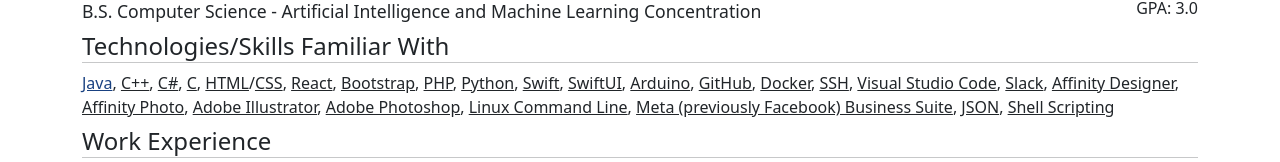
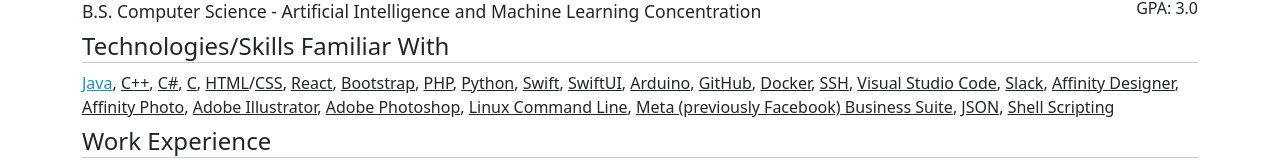
Before and after one commit to AyeCL/resume, a React (Create React App) app: page / in a window 1280 px wide. In both pictures the pointer is over the link "Java". Shown: the part 183-345 px from the top of the page. Built offline with nearby package versions, Linux system fonts and the light colour scheme.

Commit message:
found a better link color

```diff
--- a/src/css/App.css
+++ b/src/css/App.css
@@ -23,7 +23,7 @@
 }
 
 a:hover {
-  color: #194181 !important;
+  color: #1b94b3 !important;
 }
 
 /*
```
